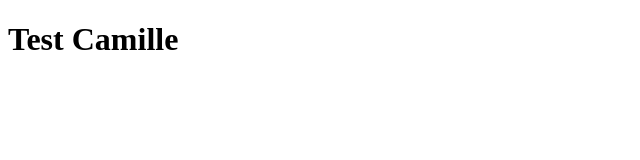
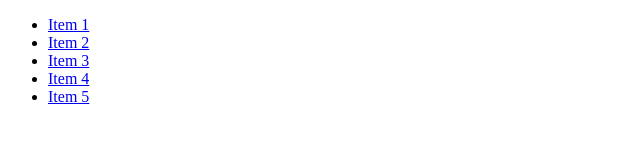
Before and after one commit to Ruwhaaa/hackaton_team6, a plain HTML site: page index.html in a window 1280 px wide. Shown: the whole page, without its empty margins (0-640 px from the left). Drawn offline with Linux system fonts and the light colour scheme.

Commit message:
Début du menu burger

```diff
--- a/index.html
+++ b/index.html
@@ -10,9 +10,18 @@
   <body>
     <main>
       <header>
-        <h1>Test Camille</h1>
+        <nav id="menu">
+          <ul>
+            <li><a href="#">Item 1</a></li>
+            <li><a href="#">Item 2</a></li>
+            <li><a href="#">Item 3</a></li>
+            <li><a href="#">Item 4</a></li>
+            <li><a href="#">Item 5</a></li>
+          </ul>
+        </nav>
       </header>
     </main>
     <footer></footer>
+    <script src="src/js/index.js"></script>
   </body>
 </html>
```
